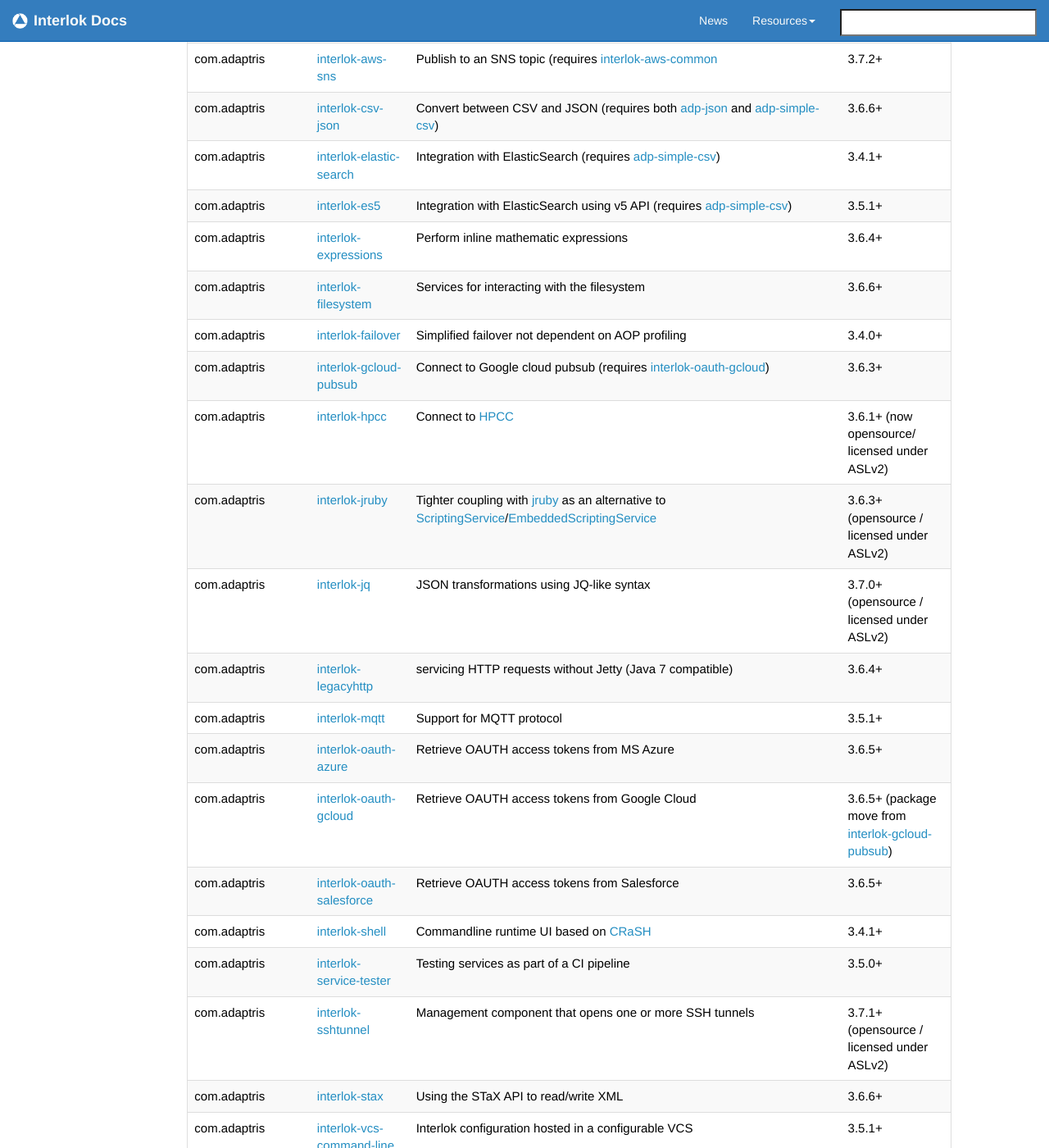
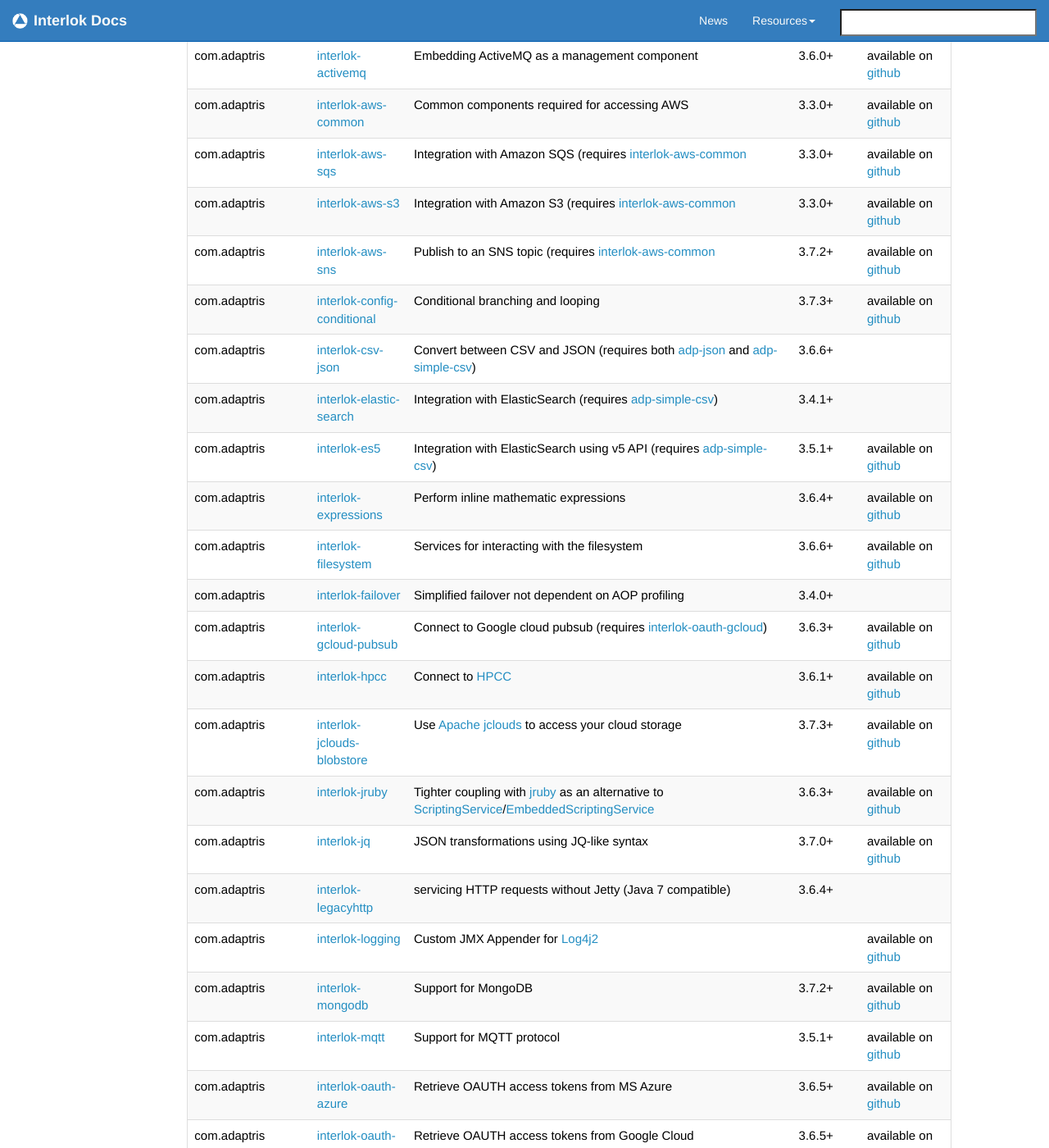
Before and after one commit to adaptris/interlok-docs-legacy, a Jekyll site: the page built from pages/adapter/adapter-optional-components.md, in a window 1280 px wide and 1400 px high, scrolled down 3514 px. Shown: the whole window at 82% size. Built offline with Jekyll 4.4.1, drawn with Linux system fonts in a browser that asks for light colours; nearby versions of some CDN libraries; comment, search, counter and statistics services are not loaded; some of the changed text lies outside the part shown.

Commit message:
Update optional components page with - Add new projects (config-conditional/jclouds etc) - links to github where available.

```diff
--- a/pages/adapter/adapter-optional-components.md
+++ b/pages/adapter/adapter-optional-components.md
@@ -23,18 +23,18 @@
 |com.adaptris | [adp-cirrus-db-webapp][] | Provides access to the cirrus database for web applications ||
 |com.adaptris | [adp-cirrus-db][] | Provides access to the cirrus database for adapter services ||
 |com.adaptris | [adp-cirrus-services][] | Provides Cirrus routing services; requires [adp-licensing][] ||
-|com.adaptris | [adp-core-apt][] | [Custom annotations](developer-annotations.html)||
-|com.adaptris | [adp-core][] | The base Interlok framework ||
-|com.adaptris | [adp-drools][] | Integration with JBoss Rules; | does not require [adp-licensing][] from 3.3.0
+|com.adaptris | [adp-core-apt][] | [Custom annotations](developer-annotations.html)|| available on [github](https://github.com/adaptris/interlok)
+|com.adaptris | [adp-core][] | The base Interlok framework || available on [github](https://github.com/adaptris/interlok)
+|com.adaptris | [adp-drools][] | Integration with JBoss Rules; | | does not require [adp-licensing][] from 3.3.0
 |com.adaptris | [adp-edi-legacy][] | Legacy v2.x style EDI Transforms; requires [adp-licensing][]||
 |com.adaptris | [adp-edi-stream][] | Stream based EDI transformations; requires [adp-licensing][]||
-|com.adaptris | [adp-ehcache][] | Integration with ehcache as a message store| does not require [adp-licensing][] since 3.3.0
+|com.adaptris | [adp-ehcache][] | Integration with ehcache as a message store| | does not require [adp-licensing][] since 3.3.0
 |com.adaptris | [adp-failover][] | Running an adapter in failover mode; requires [adp-profiler][]||
-|com.adaptris | [adp-fop][] | PDF Transformations|does not require [adp-licensing][] from 3.3.0
+|com.adaptris | [adp-fop][] | PDF Transformations|| does not require [adp-licensing][] from 3.3.0
 |com.adaptris | [adp-hornetq][] | Connect to HornetQ JMS (will become obsolete as HornetQ is merged into ActiveMQ) |
 |com.adaptris | [adp-hpcc][] | Connect to [HPCC](http://www.hpccsystems.com)|3.3.0 - 3.6.0 only
 |com.adaptris | [adp-interfax][] | Integration with the Java FAX API; requires [adp-licensing][]|
-|com.adaptris | [adp-ironmq][] | Connect to IronMQ|does not require [adp-licensing][] from 3.3.0
+|com.adaptris | [adp-ironmq][] | Connect to IronMQ||does not require [adp-licensing][] from 3.3.0
 |com.adaptris | [adp-jms-oracleaq][] | Connect to [Oracle via advanced queues](cookbook-oracleaq.html); requires additional jars not automatically delivered; ; requires [adp-licensing][]||
 |com.adaptris | [adp-jms-sonicmq][] | Connect to SonicMQ JMS; ; requires [adp-licensing][]||
 |com.adaptris | [adp-jmx-jms][] | Support for [JMX via JMS or AMQP 1.0](advanced-jmx-jms.html) ||
@@ -71,30 +71,35 @@
 |com.adaptris | [adp-webspheremq][] | Connection to a [WebsphereMQ instance](cookbook-native-wmq.html); requires [adp-licensing][] ||
 |com.adaptris | [adp-xinclude][] | [XInclude pre-processor](advanced-configuration-pre-processors.html#xinclude)||
 |com.adaptris | [adp-xml-security][] | XML security (JSR 106); requires [adp-licensing][] ||
-|com.adaptris | [interlok-activemq][] | Embedding ActiveMQ as a management component| 3.6.0+
-|com.adaptris | [interlok-aws-common][] | Common components required for accessing AWS| 3.3.0+
-|com.adaptris | [interlok-aws-sqs][] | Integration with Amazon SQS (requires [interlok-aws-common][]|3.3.0+
-|com.adaptris | [interlok-aws-s3][] | Integration with Amazon S3 (requires [interlok-aws-common][] | 3.3.0+
-|com.adaptris | [interlok-aws-sns][] | Publish to an SNS topic (requires [interlok-aws-common][] | 3.7.2+
+|com.adaptris | [interlok-activemq][] | Embedding ActiveMQ as a management component| 3.6.0+ | available on [github](https://github.com/adaptris/interlok-activemq)
+|com.adaptris | [interlok-aws-common][] | Common components required for accessing AWS| 3.3.0+ | available on [github](https://github.com/adaptris/interlok-aws)
+|com.adaptris | [interlok-aws-sqs][] | Integration with Amazon SQS (requires [interlok-aws-common][]|3.3.0+ | available on [github](https://github.com/adaptris/interlok-aws)
+|com.adaptris | [interlok-aws-s3][] | Integration with Amazon S3 (requires [interlok-aws-common][] | 3.3.0+ | available on [github](https://github.com/adaptris/interlok-aws)
+|com.adaptris | [interlok-aws-sns][] | Publish to an SNS topic (requires [interlok-aws-common][] | 3.7.2+ | available on [github](https://github.com/adaptris/interlok-aws)
+|com.adaptris | [interlok-config-conditional][] | Conditional branching and looping | 3.7.3+ | available on [github](https://github.com/adaptris/interlok-config-conditional)
 |com.adaptris | [interlok-csv-json][] | Convert between CSV and JSON (requires both [adp-json][] and [adp-simple-csv][]) | 3.6.6+
 |com.adaptris | [interlok-elastic-search][] | Integration with ElasticSearch (requires [adp-simple-csv][]) | 3.4.1+
-|com.adaptris | [interlok-es5][] | Integration with ElasticSearch using v5 API (requires [adp-simple-csv][]) | 3.5.1+
-|com.adaptris | [interlok-expressions][] | Perform inline mathematic expressions | 3.6.4+
-|com.adaptris | [interlok-filesystem][] | Services for interacting with the filesystem | 3.6.6+
+|com.adaptris | [interlok-es5][] | Integration with ElasticSearch using v5 API (requires [adp-simple-csv][]) | 3.5.1+ | available on [github](https://github.com/adaptris/interlok-es5)
+|com.adaptris | [interlok-expressions][] | Perform inline mathematic expressions | 3.6.4+ | available on [github](https://github.com/adaptris/interlok-expressions)
+|com.adaptris | [interlok-filesystem][] | Services for interacting with the filesystem | 3.6.6+ | available on [github](https://github.com/adaptris/interlok-filesystem)
 |com.adaptris | [interlok-failover][] | Simplified failover not dependent on AOP profiling | 3.4.0+
-|com.adaptris | [interlok-gcloud-pubsub][] | Connect to Google cloud pubsub (requires [interlok-oauth-gcloud][])|3.6.3+
-|com.adaptris | [interlok-hpcc][] | Connect to [HPCC](http://www.hpccsystems.com)|3.6.1+ (now opensource/ licensed under ASLv2)
-|com.adaptris | [interlok-jruby][] | Tighter coupling with [jruby](http://jruby.org) as an alternative to [ScriptingService][]/[EmbeddedScriptingService][]|3.6.3+ (opensource / licensed under ASLv2)
-|com.adaptris | [interlok-jq][] | JSON transformations using JQ-like syntax |3.7.0+ (opensource / licensed under ASLv2)
+|com.adaptris | [interlok-gcloud-pubsub][] | Connect to Google cloud pubsub (requires [interlok-oauth-gcloud][])|3.6.3+ | available on [github](https://github.com/adaptris/interlok-gcloud-pubsub)
+|com.adaptris | [interlok-hpcc][] | Connect to [HPCC](http://www.hpccsystems.com)|3.6.1+ | available on [github](https://github.com/adaptris/interlok-hpcc)
+|com.adaptris | [interlok-jclouds-blobstore][] | Use [Apache jclouds](https://jcloud.apache.org) to access your cloud storage |3.7.3+ | available on [github](https://github.com/adaptris/interlok-jclouds)
+|com.adaptris | [interlok-jruby][] | Tighter coupling with [jruby](http://jruby.org) as an alternative to [ScriptingService][]/[EmbeddedScriptingService][]|3.6.3+ | available on [github](https://github.com/adaptris/interlok-jruby)
+|com.adaptris | [interlok-jq][] | JSON transformations using JQ-like syntax |3.7.0+ | available on [github](https://github.com/adaptris/interlok-jq)
 |com.adaptris | [interlok-legacyhttp][] | servicing HTTP requests without Jetty (Java 7 compatible)| 3.6.4+
-|com.adaptris | [interlok-mqtt][] | Support for MQTT protocol | 3.5.1+
-|com.adaptris | [interlok-oauth-azure][] | Retrieve OAUTH access tokens from MS Azure | 3.6.5+
-|com.adaptris | [interlok-oauth-gcloud][] | Retrieve OAUTH access tokens from Google Cloud | 3.6.5+ (package move from [interlok-gcloud-pubsub][])
-|com.adaptris | [interlok-oauth-salesforce][] | Retrieve OAUTH access tokens from Salesforce | 3.6.5+
+|com.adaptris | [interlok-logging][] | Custom JMX Appender for [Log4j2](https://logging.apache.org/log4j) | | available on [github](https://github.com/adaptris/interlok)
+|com.adaptris | [interlok-mongodb][] | Support for MongoDB | 3.7.2+ | available on [github](https://github.com/adaptris/interlok-mongodb)
+|com.adaptris | [interlok-mqtt][] | Support for MQTT protocol | 3.5.1+ | available on [github](https://github.com/adaptris/interlok-mqtt)
+|com.adaptris | [interlok-oauth-azure][] | Retrieve OAUTH access tokens from MS Azure | 3.6.5+ | available on [github](https://github.com/adaptris/interlok-oauth)
+|com.adaptris | [interlok-oauth-gcloud][] | Retrieve OAUTH access tokens from Google Cloud | 3.6.5+ | available on [github](https://github.com/adaptris/interlok-oauth); package move from [interlok-gcloud-pubsub][]
+|com.adaptris | [interlok-oauth-salesforce][] | Retrieve OAUTH access tokens from Salesforce | 3.6.5+ | available on [github](https://github.com/adaptris/interlok-oauth)
+|com.adaptris | [interlok-socket][] | Fork of com.adaptris.socket.* into its own component  | 3.7.0+ | available on [github](https://github.com/adaptris/interlok-socket)
 |com.adaptris | [interlok-shell][] | Commandline runtime UI based on [CRaSH](http://www.crashub.org) | 3.4.1+
-|com.adaptris | [interlok-service-tester][] | Testing services as part of a CI pipeline | 3.5.0+
-|com.adaptris | [interlok-sshtunnel][] | Management component that opens one or more SSH tunnels | 3.7.1+ (opensource / licensed under ASLv2)
-|com.adaptris | [interlok-stax][] | Using the STaX API to read/write XML | 3.6.6+
+|com.adaptris | [interlok-service-tester][] | Testing services as part of a CI pipeline | 3.5.0+ | available on [github](https://github.com/adaptris/interlok-service-tester)
+|com.adaptris | [interlok-sshtunnel][] | Management component that opens one or more SSH tunnels | 3.7.1+ | available on [github](https://github.com/adaptris/interlok-sshtunnel)
+|com.adaptris | [interlok-stax][] | Using the STaX API to read/write XML | 3.6.6+ | available on [github](https://github.com/adaptris/interlok-stax)
 |com.adaptris | [interlok-vcs-command-line][] | Interlok configuration hosted in a configurable VCS | 3.5.1+
 |com.adaptris | [interlok-vertx][] | [Clustered workflows and services](advanced-vertx.html); requires [adp-licensing][] | 3.5.0+
 |com.adaptris | [interlok-xa][] | XA support within the Adapter; requires [adp-licensing][] | 3.4.0+
@@ -231,3 +236,8 @@
 [interlok-filesystem]: https://development.adaptris.net/nexus/content/groups/public/com/adaptris/interlok-filesystem/
 [interlok-aws-sns]: https://development.adaptris.net/nexus/content/groups/public/com/adaptris/interlok-aws-sns/
 [interlok-stax]: https://development.adaptris.net/nexus/content/groups/public/com/adaptris/interlok-stax/
+[interlok-jclouds-blobstore]: https://development.adaptris.net/nexus/content/groups/public/com/adaptris/interlok-jclouds-blobstore/
+[interlok-config-conditional]: https://development.adaptris.net/nexus/content/groups/public/com/adaptris/interlok-config-conditional
+[interlok-mongodb]: https://development.adaptris.net/nexus/content/groups/public/com/adaptris/interlok-mongodb
+[interlok-socket]: https://development.adaptris.net/nexus/content/groups/public/com/adaptris/interlok-socket
+[interlok-logging]: https://development.adaptris.net/nexus/content/groups/public/com/adaptris/interlok-logging
```
Also changed, not shown: other parts of pages/adapter/adapter-optional-components.md (+2 -2 lines).
